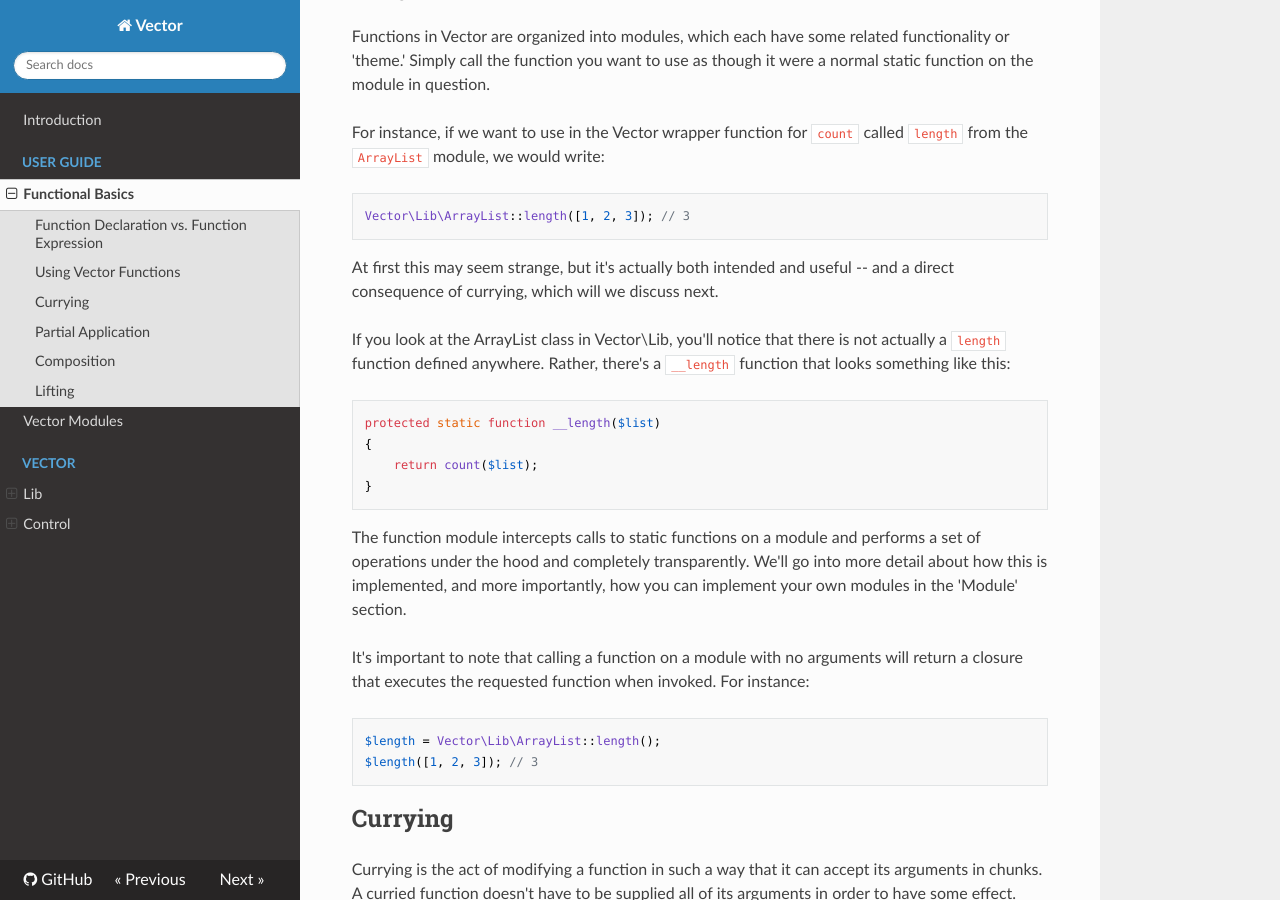
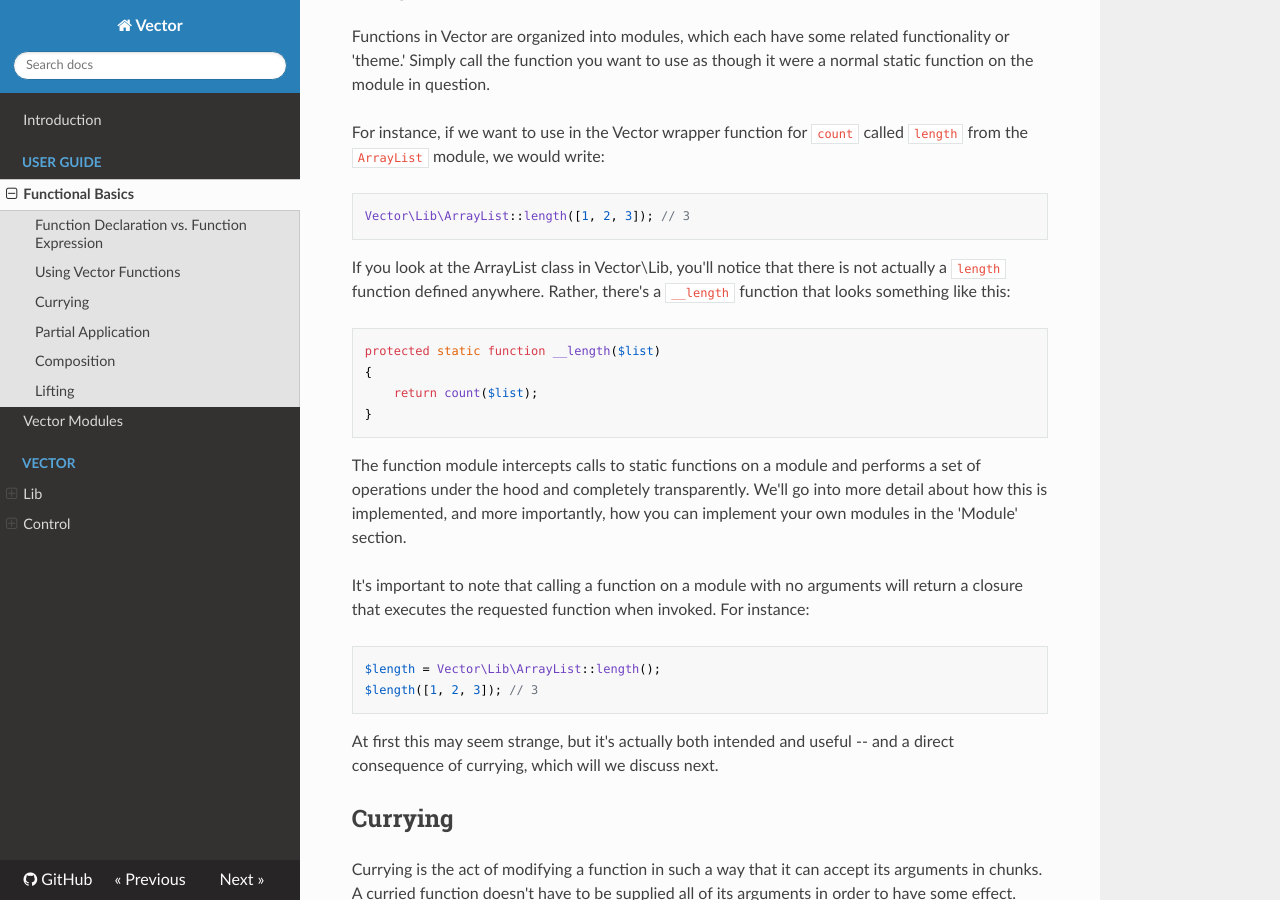
Before and after one commit to vector-php/vector, an MkDocs documentation site: the page built from docs/user-guide/basics.md, in a window 1280 px wide and 900 px high, scrolled down 1057 px. Built offline with MkDocs 1.6.1, drawn with Linux system fonts in a browser that asks for light colours; nearby versions of some CDN libraries; old or Windows-style settings are respelled for this version of MkDocs; part of the change alters nothing that is shown.

Commit message:
Fix typo.

````diff
--- a/docs/user-guide/basics.md
+++ b/docs/user-guide/basics.md
@@ -50,8 +50,6 @@ write:
 Vector\Lib\ArrayList::length([1, 2, 3]); // 3
 ```
 
-At first this may seem strange, but it's actually both intended and useful -- and a direct consequence of currying, which will we discuss next.
-
 If you look at the ArrayList class in Vector\Lib, you'll notice that there is not actually a `length` function defined anywhere. Rather, there's a `__length`
 function that looks something like this:
 
@@ -71,6 +69,8 @@ when invoked. For instance:
 $length = Vector\Lib\ArrayList::length();
 $length([1, 2, 3]); // 3
 ```
+
+At first this may seem strange, but it's actually both intended and useful -- and a direct consequence of currying, which will we discuss next.
 
 ## Currying
 
````
